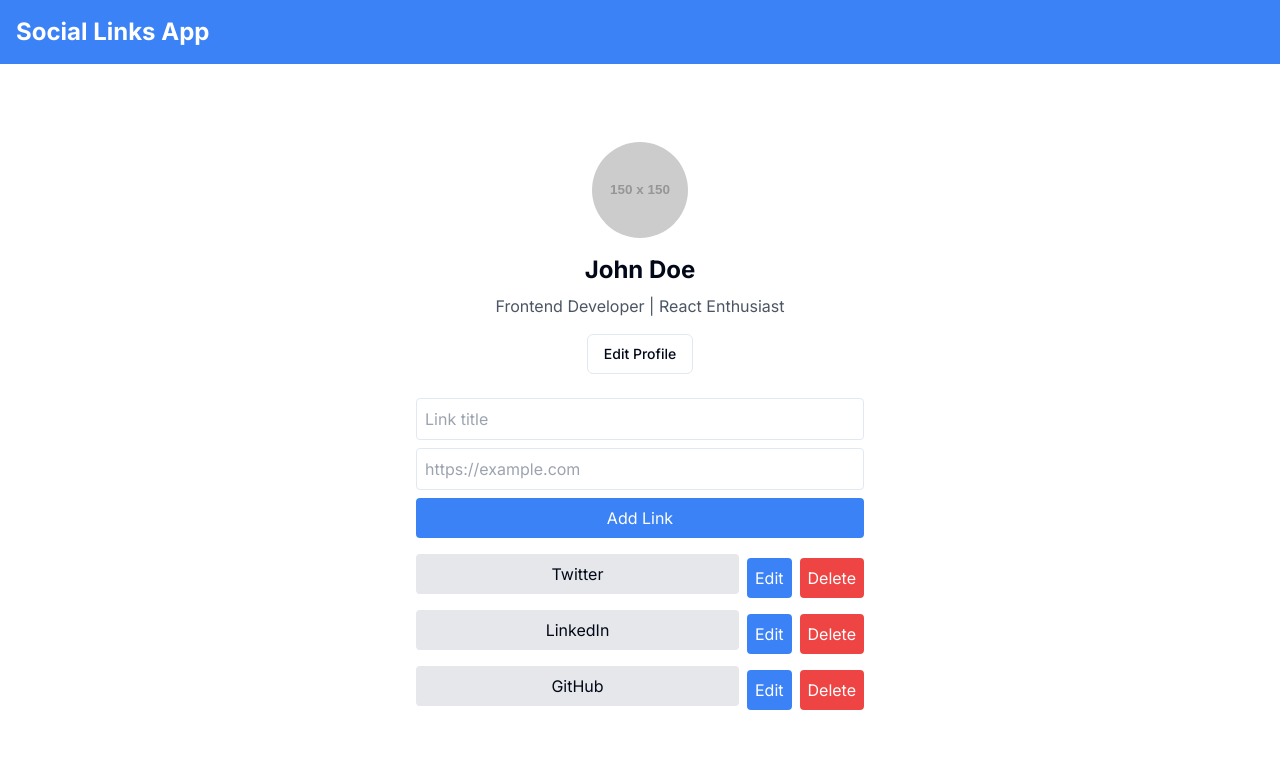
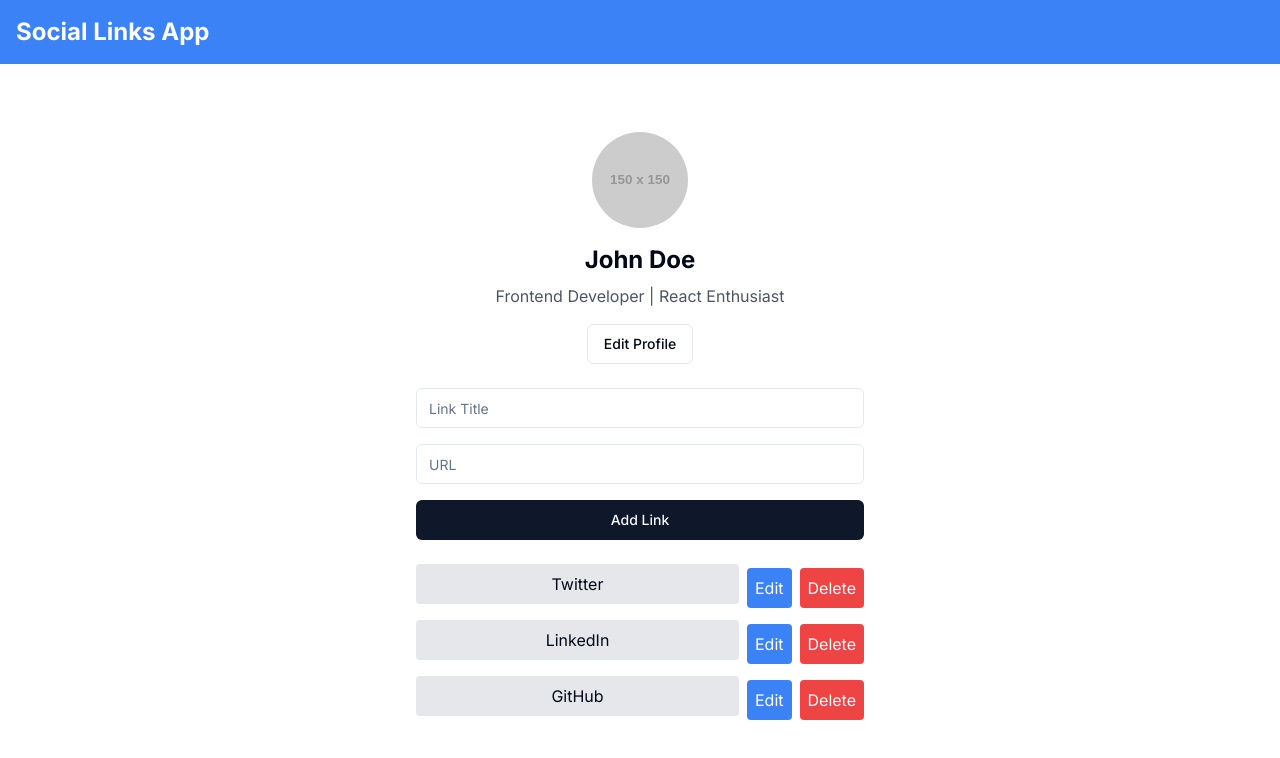
Before and after one commit to carlosazeta/social-links-app, a Next.js app: page / in a window 1280 px wide. Shown: the top 758 px of the page. Built offline with nearby package versions, Linux system fonts and the light colour scheme.

Commit message:
feat: Update add form to normalize links

```diff
--- a/src/components/AddLinkForm.tsx
+++ b/src/components/AddLinkForm.tsx
@@ -1,7 +1,11 @@
+// src/components/AddLinkForm.tsx
 'use client'
 
 import { useState } from 'react'
-import { SocialLink } from '@/types/types'
+import { SocialLink } from '../types/types'
+import { Button } from '@/components/ui/button'
+import { Input } from '@/components/ui/input'
+import { normalizeUrl } from '../utils/urlUtils'
 
 type AddLinkFormProps = {
 	onAddLink: (link: Omit<SocialLink, 'id'>) => void
@@ -14,34 +18,32 @@ export default function AddLinkForm({ onAddLink }: AddLinkFormProps) {
 	const handleSubmit = (e: React.FormEvent<HTMLFormElement>) => {
 		e.preventDefault()
 		if (title && url) {
-			onAddLink({ title, url })
+			const normalizedUrl = normalizeUrl(url)
+			onAddLink({ title, url: normalizedUrl })
 			setTitle('')
 			setUrl('')
 		}
 	}
 
 	return (
-		<form onSubmit={handleSubmit} className='mb-4'>
-			<input
+		<form onSubmit={handleSubmit} className='space-y-4 mb-6'>
+			<Input
 				type='text'
 				value={title}
 				onChange={(e) => setTitle(e.target.value)}
-				placeholder='Link title'
-				className='w-full p-2 mb-2 border rounded text-black'
+				placeholder='Link Title'
+				required
 			/>
-			<input
-				type='url'
+			<Input
+				type='text'
 				value={url}
 				onChange={(e) => setUrl(e.target.value)}
-				placeholder='https://example.com'
-				className='w-full p-2 mb-2 border rounded text-black'
+				placeholder='URL'
+				required
 			/>
-			<button
-				type='submit'
-				className='w-full p-2 bg-blue-500 text-white rounded hover:bg-blue-600'
-			>
+			<Button type='submit' className='w-full'>
 				Add Link
-			</button>
+			</Button>
 		</form>
 	)
 }
```
